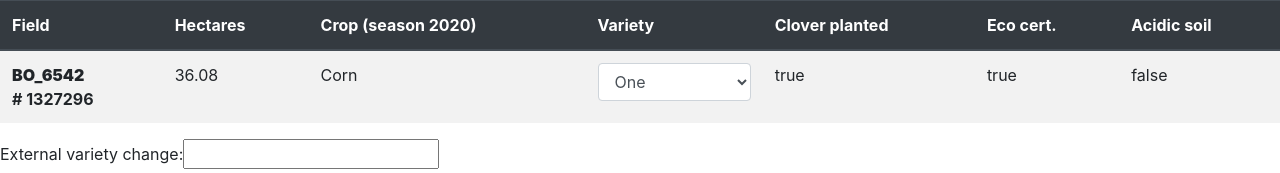
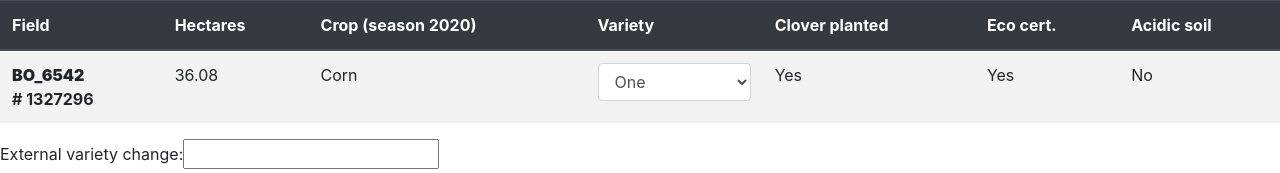
Before and after one commit to krizman/vue-showcase, a Vue app: page / in a window 1280 px wide. Shown: the top 173 px of the page. Built offline with nearby package versions, Linux system fonts and the light colour scheme.

Commit message:
Created "preetyBool" global filter to custom print bool values

```diff
--- a/src/components/FieldsTableRow.vue
+++ b/src/components/FieldsTableRow.vue
@@ -14,9 +14,9 @@
         <option value="3" :selected="field.variety == 3">Three</option>
       </select>
     </td>
-    <td>{{ field.cloverPlanted }}</td>
-    <td>{{ field.ecoCert }}</td>
-    <td>{{ field.acidicSoil}}</td>
+    <td>{{ field.cloverPlanted | preetyBool }}</td>
+    <td>{{ field.ecoCert | preetyBool }}</td>
+    <td>{{ field.acidicSoil | preetyBool }}</td>
   </tr>
 </template>
 
--- a/src/main.js
+++ b/src/main.js
@@ -1,8 +1,12 @@
-import Vue from 'vue'
-import App from './App.vue'
+import Vue from "vue"
+import App from "./App.vue"
 
 Vue.config.productionTip = false
 
+Vue.filter("preetyBool", value => {
+  return value ? "Yes" : "No";
+})
+
 new Vue({
   render: h => h(App),
-}).$mount('#app')
+}).$mount("#app")
```
